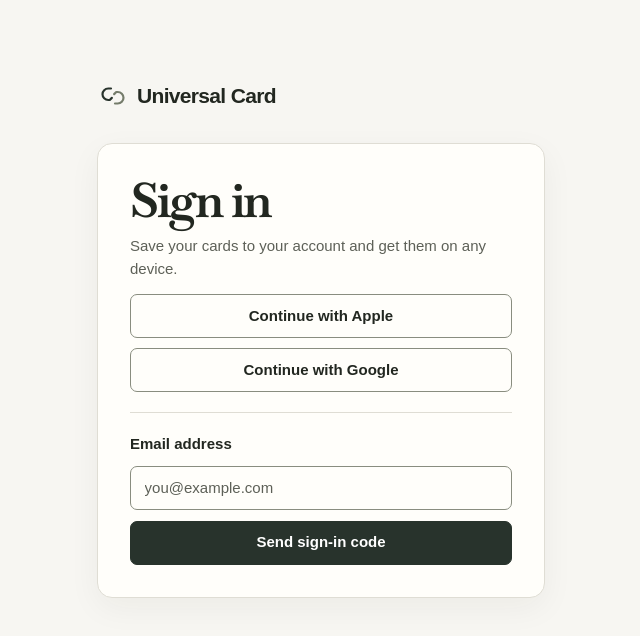
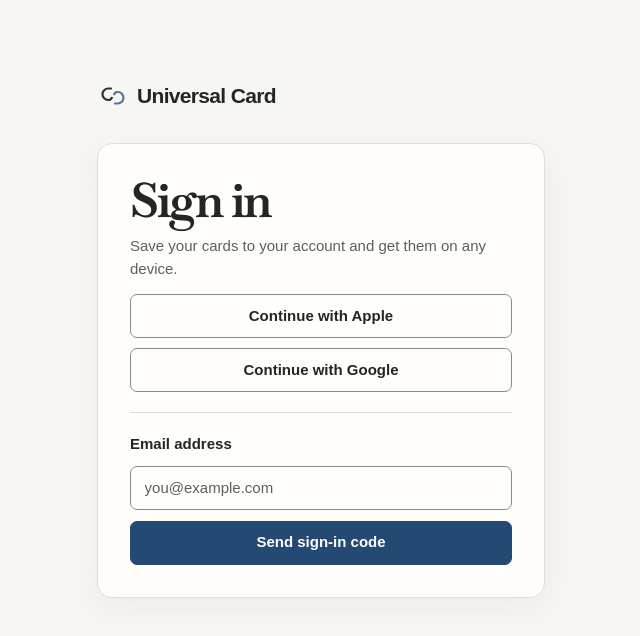
Before and after one commit to vyshakiyengar/universal_card, a Next.js app: page /auth/sign-in in a window 1280 px wide. Shown: the top 636 px of the page, without its empty margins (319-959 px from the left). Built offline with nearby package versions, Linux system fonts and the light colour scheme; no server answers.

Commit message:
Add blue accents and simplify card creation previews

```diff
--- a/app/globals.css
+++ b/app/globals.css
@@ -14,9 +14,9 @@
   --line: #dfddd4;
   --inset: #eeede6;
   --field-line: #898d7f;
-  --action: #28332c;
-  --action-hover: #3f4d42;
-  --focus: #506553;
+  --action: #244a73;
+  --action-hover: #325e8a;
+  --focus: #39628c;
   --heading: Baskervville, Georgia, serif;
   --stage: radial-gradient(ellipse at 82% 38%, #fffefa 0, transparent 68%), linear-gradient(120deg, #f6f4ee 16%, #e7e1d6);
   --danger: #a5132d;
@@ -164,10 +164,9 @@ input::placeholder { color: var(--muted); opacity: 1; }
 .result-heading { text-align: center; margin-bottom: 20px; }
 .saved-tick { display: inline-grid; place-items: center; width: 42px; height: 42px; border-radius: 100%; margin-bottom: 11px; background: var(--inset); color: var(--action); }
 .wallet-preview { display: flex; flex-direction: column; align-items: flex-start; color: #f8fbff; padding: 20px; border-radius: 24px; background: radial-gradient(ellipse at 100% 0,#4b7fdb,transparent 64%), linear-gradient(135deg,#132e6e,#224e9e); box-shadow: 0 14px 27px -15px #1f459070, inset 0 1px #ffffff2c; }
-.pass-brand { display: flex; align-items: center; gap: 8px; color: #e8f1ff; font-size: 13px; font-weight: 690; }
-.pass-brand .destination-mark { width: 29px; height: 29px; border-radius: 8px; }
-.pass-brand .destination-mark svg { width: 18px; height: 18px; }
-.pass-name { font-size: clamp(30px, 7vw, 45px); font-weight: 690; line-height: 1; letter-spacing: -.052em; margin-top: 13px; overflow-wrap: anywhere; max-width: 100%; }
+.pass-wallet { display: inline-flex; align-items: center; gap: 7px; color: #eef5ff; font-size: 13px; font-weight: 650; white-space: nowrap; }
+.pass-wallet .apple-wallet-mark { width: 21px; height: 21px; }
+.pass-name { font-size: clamp(30px, 7vw, 45px); font-weight: 690; line-height: 1; letter-spacing: -.052em; margin-top: 16px; overflow-wrap: anywhere; max-width: 100%; }
 .pass-detail { color: #dbeaff; margin-top: 5px; max-width: 100%; overflow-wrap: anywhere; }
 .pass-barcode { align-self: stretch; display: flex; flex-direction: column; align-items: center; gap: 4px; margin-top: 13px; padding: 5px 5px 12px; border-radius: 13px; background: white; color: #173053; }
 .qr-code { display: block; max-width: 100%; height: auto; }
@@ -207,6 +206,8 @@ input::placeholder { color: var(--muted); opacity: 1; }
   .section-heading { flex-wrap: wrap; }
   .manage-heading { align-items: flex-start; flex-direction: column; }
   .input-pair { grid-template-columns: 1fr; }
+  .field-row { grid-template-columns: minmax(0, 1fr) 42px; }
+  .field-row select { grid-column: 1 / -1; width: fit-content; max-width: 100%; }
   .studio-nav button { padding-inline: 10px; }
 }
 @media (prefers-reduced-motion: reduce) {
@@ -223,9 +224,6 @@ input::placeholder { color: var(--muted); opacity: 1; }
 .managed-wallet { margin-top: 4px; }
 .save-button { white-space: normal; text-align: left; }
 .save-button svg { flex: 0 0 auto; }
-.pass-top { display: flex; align-items: center; justify-content: space-between; align-self: stretch; gap: 7px; }
-.pass-wallet { display: inline-flex; align-items: center; gap: 5px; color: #eef5ff; font-size: 11px; font-weight: 700; white-space: nowrap; }
-.pass-wallet .apple-wallet-mark { width: 16px; height: 16px; }
 .wallet-action-card { display: grid; grid-template-columns: auto minmax(0, 1fr); align-items: center; gap: 9px; padding: 13px; background: var(--surface); border: 1px solid var(--line); border-radius: 15px; }
 .wallet-action-card > .apple-wallet-mark { width: 33px; height: 33px; }
 .wallet-action-card strong { display: block; font-size: 14px; }
--- a/app/landing.css
+++ b/app/landing.css
@@ -6,7 +6,7 @@ body:has(> .landing) { display: flex; flex-direction: column; min-height: 100svh
 .landing-hero { position: relative; display: grid; grid-template-columns: 1.06fr .94fr; align-items: center; min-height: 490px; overflow: hidden; border: 1px solid var(--line); border-radius: 19px; background: var(--stage); }
 .landing-copy { position: relative; z-index: 1; padding: clamp(22px, 5vw, 63px); }
 .landing-copy h1 { max-width: 14ch; font-family: var(--heading); font-size: clamp(38px, 5.3vw, 74px); line-height: 1.05; letter-spacing: -.047em; font-weight: 630; text-wrap: balance; }
-.landing-copy h1 em { color: #4c574b; font-style: normal; white-space: nowrap; }
+.landing-copy h1 em { color: var(--action); font-style: normal; white-space: nowrap; }
 .create-card-link {
   display: inline-flex;
   align-items: center;
```
Also changed, not shown: app/page.tsx (+5 -3 lines), components/card-preview.tsx (+5 -6 lines), public/universal-card-mark.svg, 1 other file (tests, documents, lock files or other folders).
